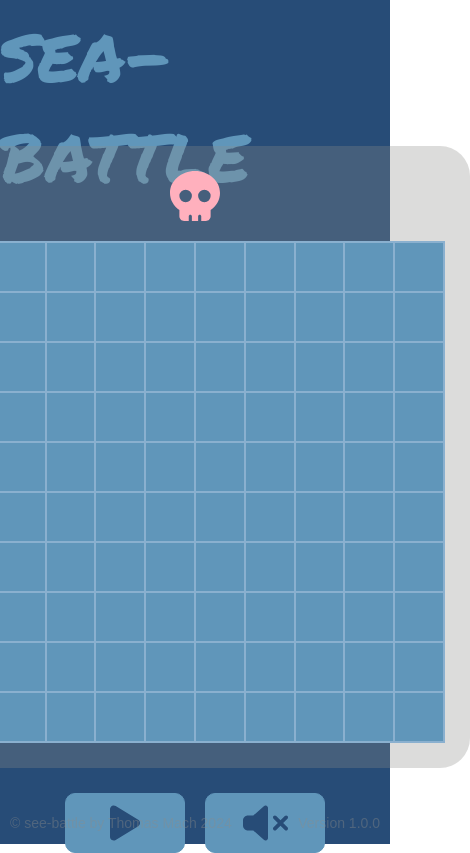
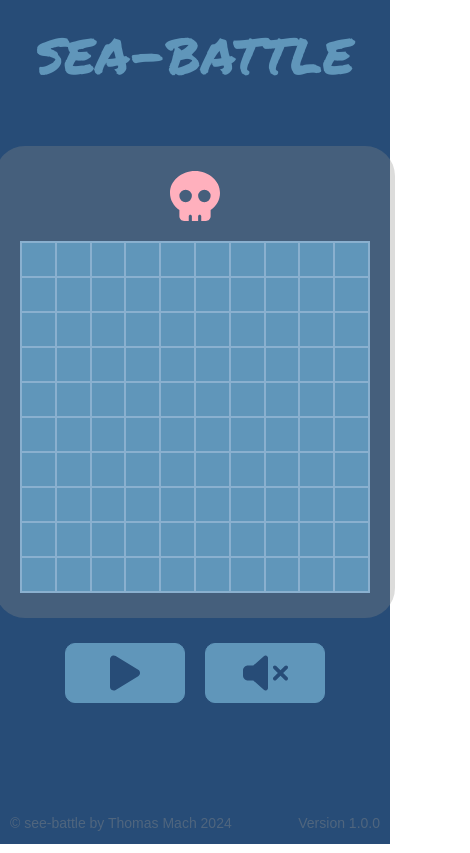
Before and after one commit to thomas-mach/sea_battle, a Vue app: page / in a window 390 px wide. Shown: the whole page, 470 px wide, since content can reach past the window. Built offline with nearby package versions, Linux system fonts and the light colour scheme.

Commit message:
Add: fix responsive

```diff
--- a/src/components/Game.vue
+++ b/src/components/Game.vue
@@ -444,4 +444,15 @@ export default {
     background-position: center;
     background-repeat: no-repeat;
 }
+
+@media (max-width: 768px) {
+    .grid {
+        width: 350px;
+    }
+
+    .cell {
+        width: 35px;
+        height: 35px;
+    }
+}
 </style>
--- a/src/components/Header.vue
+++ b/src/components/Header.vue
@@ -38,7 +38,7 @@ export default {
 
 @media (max-width: 768px) {
     .title {
-        font-size: 80px;
+        font-size: 60px;
     }
 }
 </style>
```
